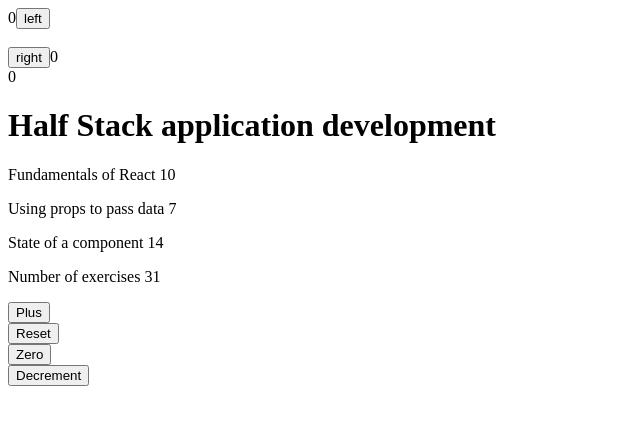
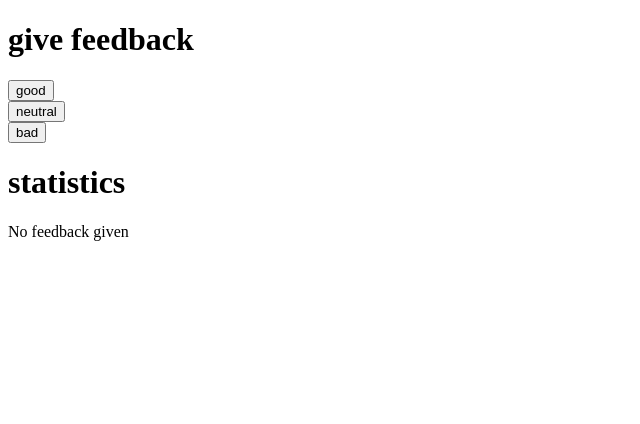
Before and after one commit to Kudchky/FullStackWebDevelopment-Univ.Helsinki, a React (Create React App) app in the folder part1/: page / in a window 1280 px wide. Shown: the top 424 px of the page, without its empty margins (0-640 px from the left). Built offline with nearby package versions, Linux system fonts and the light colour scheme.

Commit message:
Done exercise 1.6 1.7 1.8 1.9

```diff
--- a/part1/src/App.jsx
+++ b/part1/src/App.jsx
@@ -1,65 +1,35 @@
 import React, { useState } from "react";
-import Content from "./Content";
-import Header from "./Header";
-import Total from "./Total";
-import Display from "./Display";
 import Button from "./Button.jsx";
+import Statistics from "./Statistics.jsx";
 
 const App = () => {
-  const [counter, setCounter] = useState(0);
-  // const [left, setLeft] = useState(0);
-  // const [right, setRight] = useState(0);
-  const [clicks, setClicks] = useState({
-    left: 0,
-    right: 0,
-  });
-  /* setTimeout(() => setCounter(counter + 1), 1000); */
-  const handleLeftClick = () => setClicks({ ...clicks, left: clicks.left + 1 });
+  // convertirlo a un estado de objetos
+  const [good, setGood] = useState(0);
+  const [neutral, setNeutral] = useState(0);
+  const [bad, setBad] = useState(0);
 
-  const handleRightClick = () =>
-    setClicks({ ...clicks, right: clicks.right + 1 });
-
-  const increaseByOne = () => setCounter(counter + 1);
-  const setToZero = () => setCounter(0);
-  const decrementByOne = () => setCounter(counter - 1);
-
-  const course = {
-    name: "Half Stack application development",
-    parts: [
-      {
-        name: "Fundamentals of React",
-        exercises: 10,
-      },
-      {
-        name: "Using props to pass data",
-        exercises: 7,
-      },
-      {
-        name: "State of a component",
-        exercises: 14,
-      },
-    ],
+  const calificar = (calificacion, setCalificaion) => {
+    return () => {
+      setCalificaion(calificacion + 1);
+    };
   };
 
   return (
     <div>
-      {clicks.left}
-      <button onClick={handleLeftClick}>left</button>
-      <br />
-      <br />
-      <button onClick={handleRightClick}>right</button>
-      {clicks.right}
-      <Display counter={counter} />
-      <Header course={course.name} />
-      <Content parts={course.parts} />
-      <Total total={course.parts} />
-      <Button handleClick={increaseByOne} text="Plus" />
-      <br />
-      <Button handleClick={setToZero} text="Reset" />
-      <br />
-      <Button handleClick={() => setCounter(0)} text="Zero" />
-      <br />
-      <Button handleClick={decrementByOne} text="Decrement" />
+      <h1>
+        <strong>give feedback</strong>
+      </h1>
+      <Button handleClick={calificar(good, setGood)} text="good" />
+      <Button handleClick={calificar(neutral, setNeutral)} text="neutral" />
+      <Button handleClick={calificar(bad, setBad)} text="bad" />
+      <h1>
+        <strong>statistics</strong>
+      </h1>
+      {good > 0 ?? bad > 0 ?? neutral > 0 ? (
+        <Statistics good={good} neutral={neutral} bad={bad} />
+      ) : (
+        <p>No feedback given</p>
+      )}
     </div>
   );
 };
--- a/part1/src/Button.jsx
+++ b/part1/src/Button.jsx
@@ -1,6 +1,11 @@
 import React from "react";
 
-const Button = ({ handleClick, text }) => (
-  <button onClick={handleClick}>{text}</button>
-);
+const Button = ({ handleClick, text }) => {
+  return (
+    <div>
+      <button onClick={handleClick}>{text}</button>
+    </div>
+  );
+};
+
 export default Button;
--- a/part1/src/Content.jsx
+++ /dev/null
@@ -1,14 +0,0 @@
-import React from "react";
-import Part from "./Part";
-
-const Content = ({ parts }) => {
-  return (
-    <div>
-      <Part part={parts[0]} />
-      <Part part={parts[1]} />
-      <Part part={parts[2]} />
-    </div>
-  );
-};
-
-export default Content;
--- a/part1/src/Display.jsx
+++ /dev/null
@@ -1,5 +0,0 @@
-import React from "react";
-
-const Display = ({ counter }) => <div>{counter}</div>;
-
-export default Display;
--- a/part1/src/Header.jsx
+++ /dev/null
@@ -1,11 +0,0 @@
-import React from "react";
-
-const Header = ({ course }) => {
-  return (
-    <>
-      <h1>{course}</h1>
-    </>
-  );
-};
-
-export default Header;
--- a/part1/src/Part.jsx
+++ /dev/null
@@ -1,13 +0,0 @@
-import React from "react";
-
-const Part = ({ part }) => {
-  return (
-    <>
-      <p>
-        {part.name} {part.exercises}
-      </p>
-    </>
-  );
-};
-
-export default Part;
--- /dev/null
+++ b/part1/src/Statistics.jsx
@@ -0,0 +1,19 @@
+import React from "react";
+
+const Statistics = ({ good, neutral, bad }) => {
+  let all = good + neutral + bad;
+  let average = (good * 1 + neutral * 0 + bad * -1) / all;
+  let positive = (good * 100) / all;
+  return (
+    <div>
+      <p>good: {good}</p>
+      <p>neutral: {neutral}</p>
+      <p>bad: {bad}</p>
+      <p>all: {all}</p>
+      <p>average: {average}</p>
+      <p>positive: {positive}%</p>
+    </div>
+  );
+};
+
+export default Statistics;
--- a/part1/src/Total.jsx
+++ /dev/null
@@ -1,14 +0,0 @@
-import React from "react";
-
-const Total = ({ total }) => {
-  return (
-    <>
-      <p>
-        Number of exercises{" "}
-        {total[0].exercises + total[1].exercises + total[2].exercises}
-      </p>
-    </>
-  );
-};
-
-export default Total;
```
